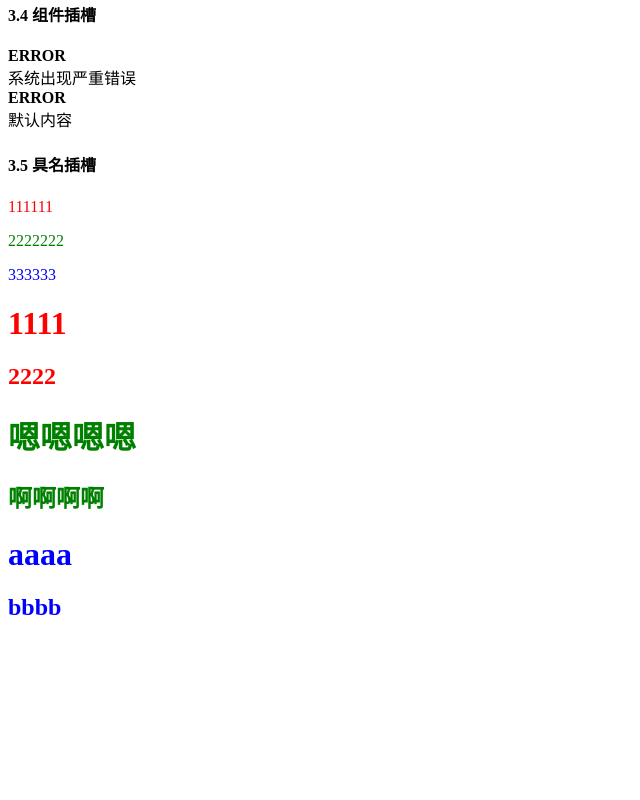
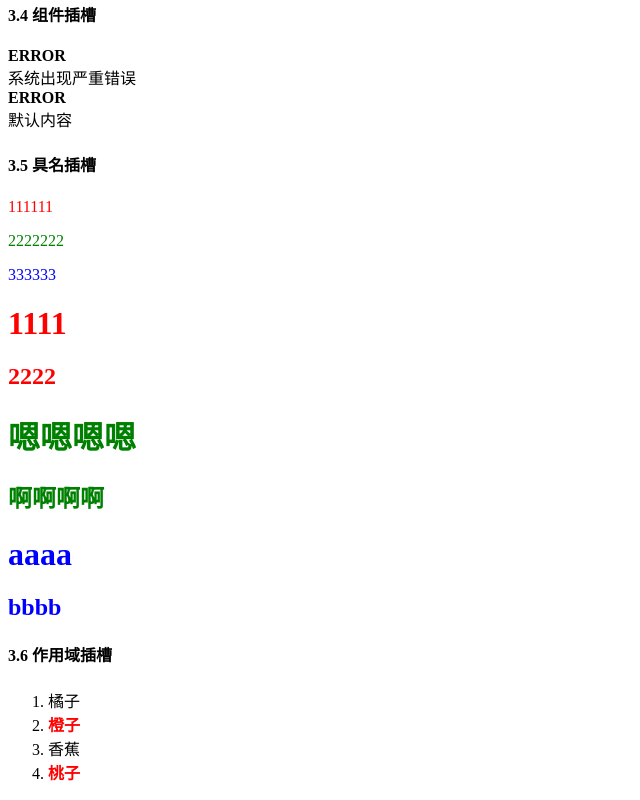
Before and after one commit to MrJiangChuan/vue-demo3, a Vue app: page / in a window 1280 px wide. Shown: the part 618-1418 px from the top of the page, without its empty margins (0-640 px from the left). Before the commit the page ends 1259 px from the top, so only its background shows below. Built offline with nearby package versions, Linux system fonts and the light colour scheme.

Commit message:
作用域插槽

```diff
--- a/src/App.vue
+++ b/src/App.vue
@@ -43,6 +43,12 @@
         <h2>bbbb</h2>
       </template>
     </slot-name-component>
+    <h4>3.6 作用域插槽</h4>
+    <fruit-list v-bind:list="info">
+     <template slot-scope="slotProps">
+        <strong style="color: red;" v-if="slotProps.item.id%2==0">{{slotProps.item.name}}</strong>
+      </template>
+    </fruit-list>
   </div>
 </template>
 
@@ -143,12 +149,45 @@
       </div>
     `
   }
+  var  FruitList = {
+    props:['list'],
+    data() {
+      return {}
+    },
+    template: `
+        <div>
+          <ol>
+            <li :key="item.id"  v-for="item in list" >
+              <slot :item="item">{{item.name}}</slot>
+            </li>
+          </ol>
+        </div>
+    `
+  }
 export default {
   name: 'App',
   data() {
     return {
       pt: '父组件中内容xxx',
-      size: 5
+      size: 5,
+      info: [
+        {
+          id: 1,
+          name: '橘子'
+        },
+        {
+          id: 2,
+          name: '橙子'
+        },
+        {
+          id: 3,
+          name: '香蕉'
+        },
+        {
+          id: 4,
+          name: '桃子'
+        }
+      ]
     }
   },
   components: {
@@ -158,7 +197,8 @@ export default {
      'tom-component': TomComponent,
      'jerry-component': JerryComponent,
      'slot-component': SlotComponent,
-     'slot-name-component': SlotNameComponent
+     'slot-name-component': SlotNameComponent,
+     'fruit-list': FruitList
   },
   methods: {
     handle1(args) {
```
